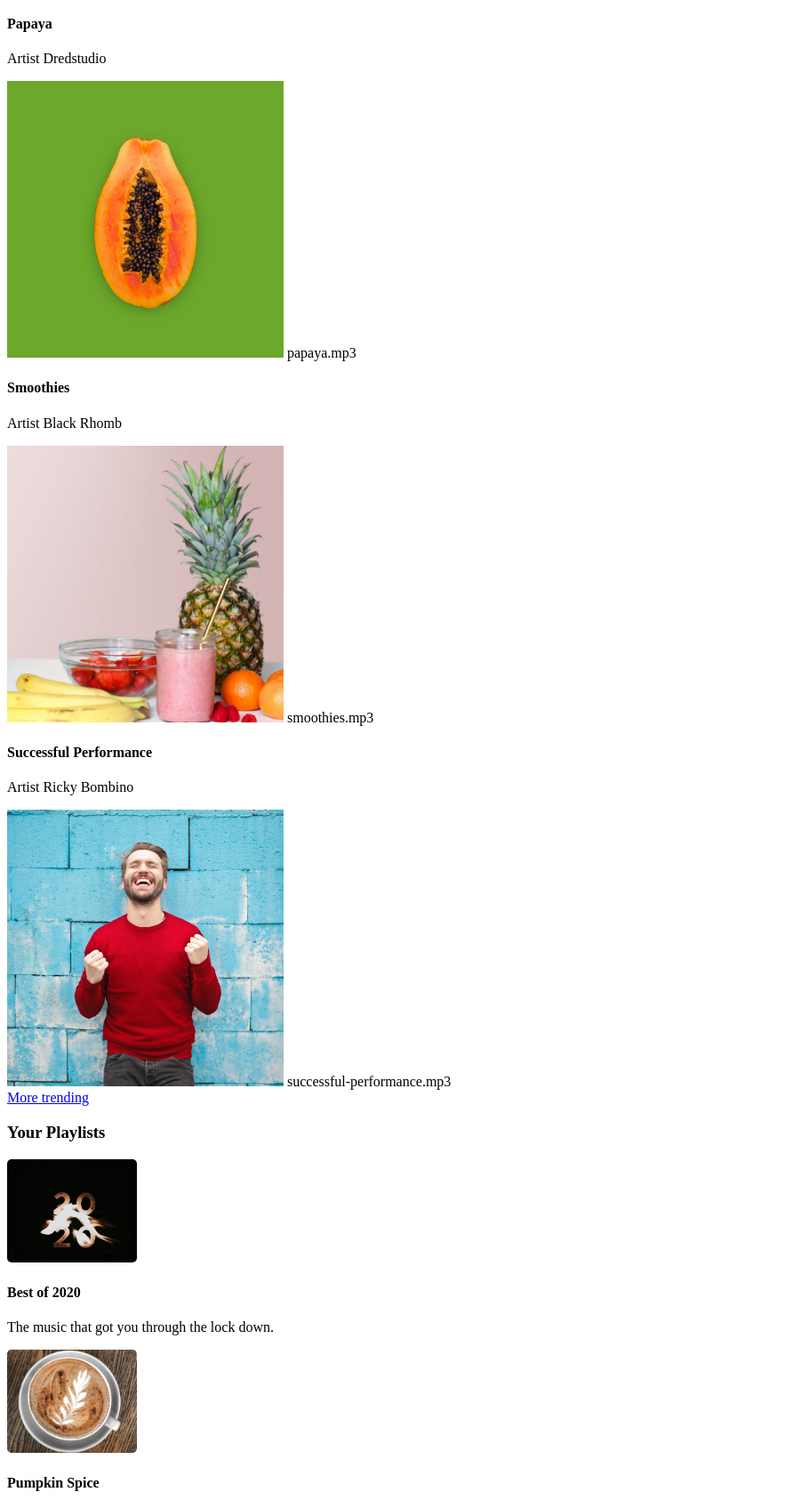
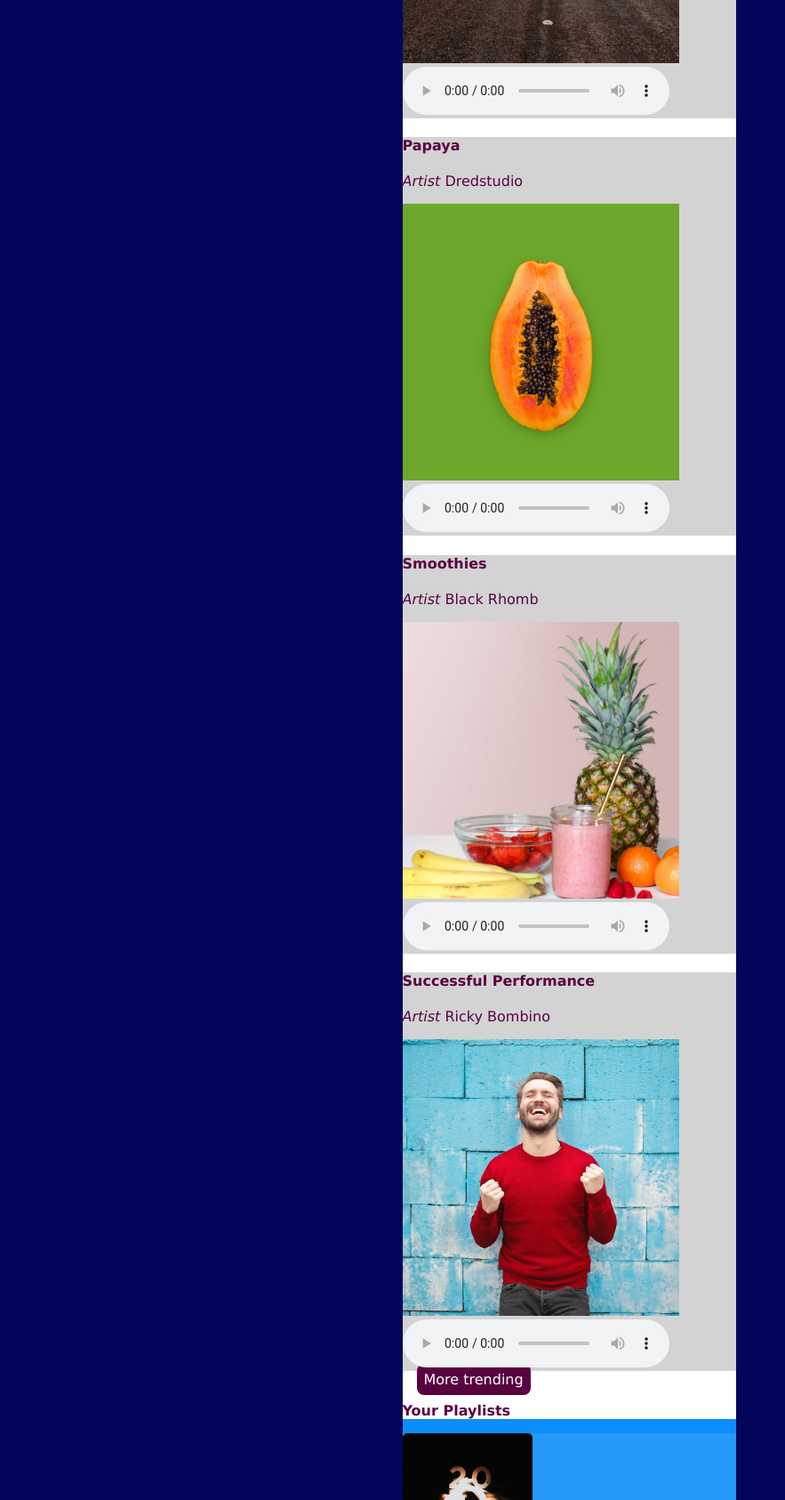
Before and after one commit to Kjanas1/streamingMedia, a plain HTML site: page index.html in a window 1280 px wide. Shown: the part 1114-2800 px from the top of the page at 89% size, without its empty margins (0-883 px from the left). Drawn offline with Linux system fonts and the light colour scheme.

Commit message:
updated css

```diff
--- a/index.html
+++ b/index.html
@@ -35,53 +35,54 @@
         <section id="trendingSongs">
             <h3>Trending Songs</h3>
             <section id="trendingScroll">
-                <section id="aloma">
+                <section class="song">
                     <h4>Aloma</h4>
-                    <p>Artist Cali</p>
+                    <p><span style = "font-style: italic">Artist</span> Cali</p>
                     <img src="images\aloma-cover.png" alt="" width="auto">
-                    aloma.mp3
+                    <audio controls src="audio/aloma.mp3"></audio>
                 </section>
 
-                <section id="myRoad">
+                <section class="song">
                     <h4>My Road</h4>
-                    <p>Artist Nesterouk</p>
+                    <p><span style = "font-style: italic">Artist</span> Nesterouk</p>
                     <img src="images\my-road-cover.png" alt="" width="auto">
-                    my-road.mp3
+                    <audio controls src="audio/my-road.mp3"></audio>
                 </section>
 
-                <section id="papaya">
+                <section class="song">
                     <h4>Papaya</h4>
-                    <p>Artist Dredstudio</p>
+                    <p><span style = "font-style: italic">Artist</span> Dredstudio</p>
                     <img src="images\papaya-cover.png" alt="" width="auto">
-                    papaya.mp3
+                    <audio controls src="audio/papaya.mp3"></audio>
                 </section>
 
-                <section id="smoothies">
+                <section class="song">
                     <h4>Smoothies</h4>
-                    <p>Artist Black Rhomb</p>
+                    <p><span style = "font-style: italic">Artist</span> Black Rhomb</p>
                     <img src="images\smoothies-cover.png" alt="" width="auto">
-                    smoothies.mp3
+                    <audio controls src="audio/smoothies.mp3"></audio>
                 </section>
 
-                <section id="successfulPerformance">
+                <section class="song">
                     <h4>Successful Performance</h4>
-                    <p>Artist Ricky Bombino</p>
+                    <p><span style = "font-style: italic">Artist</span> Ricky Bombino</p>
                     <img src="images\successful-performance-cover.png" alt="" width="auto">
-                    successful-performance.mp3
+                    <audio controls src="audio/successful-performance.mp3"></audio>
                 </section>
             </section>
 
-            <a href="*">More trending</a>
+            <div class="linkWrapper">
+                <a href="*">More trending</a>
+            </div>
         </section>
 
         <section id="yourPlaylists">
+            <h3>Your Playlists</h3>
             <section class="playlists">
-                <h3>Your Playlists</h3>
                 <img src="images\best-of-2020-cover.png" alt="" width="auto">
                 <h4>Best of 2020</h4>
                 <p>The music that got you through the lock down.</p>
             </section>
-
 
             <section class="playlists">
                 <img src="images\pumpkin-spice-cover.png" alt="" width="auto">
@@ -107,15 +108,16 @@
                 <p>Background music to keep you going while you study.</p>
             </section>
 
-
-            <a href="*">All your playlists</a>
+            <div class="linkWrapper">
+                <a href="*">All your playlists</a>
+            </div>
         </section>
 
         <section id="curatedPlaylists">
             <h3>Curated Playlists</h3>
             <section class="playlists">
                 <img src="images\boozy-brunch-cover.png" alt="" width="auto">
-                </h4>Boozy Brunch</h4>
+                <h4>Boozy Brunch</h4>
                 <p>Light up the afternoon with these energetic hits.</p>
             </section>
 
@@ -143,7 +145,9 @@
                 <p>The greatest collection of your sax favorites.</p>
             </section>
 
-            <a href="*">More curated</a>
+            <div class="linkWrapper">
+                <a href="*">More curated</a>
+            </div>
         </section>
     </main>
 
--- a/styles.css
+++ b/styles.css
@@ -0,0 +1,75 @@
+html {
+    background-color: #020659;
+    font-family: Verdana, Geneva, Tahoma, sans-serif;
+
+}
+body {
+    background-color: white;
+    max-width: 375px;
+    margin: 0 auto;
+}
+h1{
+    font-size: 1.25em;
+    background-color: #020873;
+}
+h2, h3 {
+    font-size: 1em;
+}
+h3{
+    color: #590242;
+}
+p, dl, dd {
+    font-size: 1em;
+}
+footer p {
+    font-size: .75em;
+}
+.linkWrapper {
+    background-color: white;
+}
+.linkWrapper a{
+    background-color: #590242;
+    color: white;
+}
+.linkWrapper a:hover{
+    background-color: #020659;
+}
+a{
+    text-decoration: none;
+    margin-left: 1em;
+    padding: .5em;
+    border-radius: .5em;
+}
+header{
+    background-image: linear-gradient(to right,#030a8c,black);
+    color: white;
+}
+#trendingScroll{
+    color: #590242;
+}
+#trendingScroll .song {
+    background-color: lightgray;
+}
+#yourPlaylists {
+background-color: #0d8dfb;
+color: white;
+}
+#yourPlaylists h3{
+    background-color: white;
+}
+#yourPlaylists .playlists{
+    background-color: #2699fb;
+}
+#curatedPlaylists {
+    background-color: #020873;
+    color: white;
+}
+#curatedPlaylists .playlists {
+    background-color: #030a8c;
+}
+#curatedPlaylists h3 {
+    background-color: white;
+}
+footer{
+    color: #590242;
+}
```
Also changed, not shown: 5 other files.
